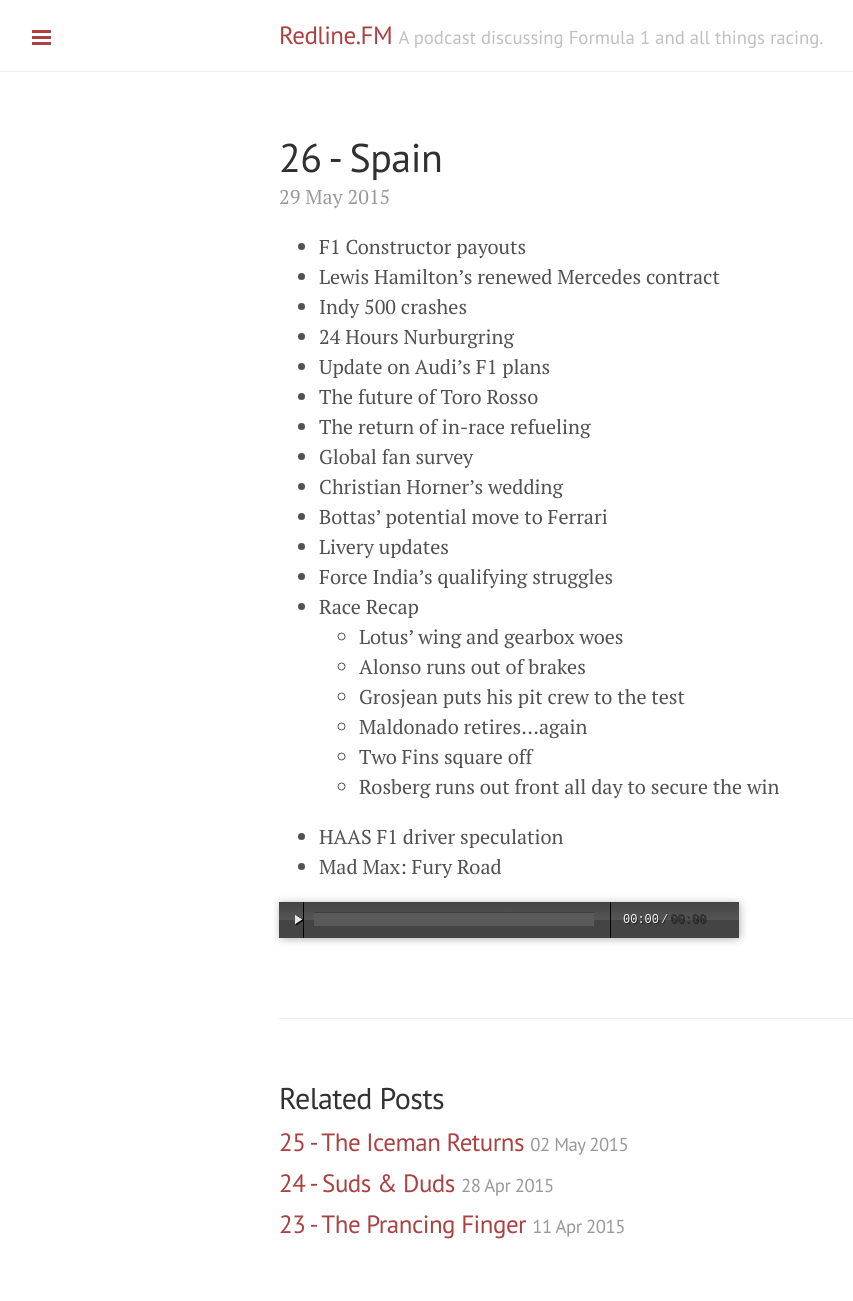
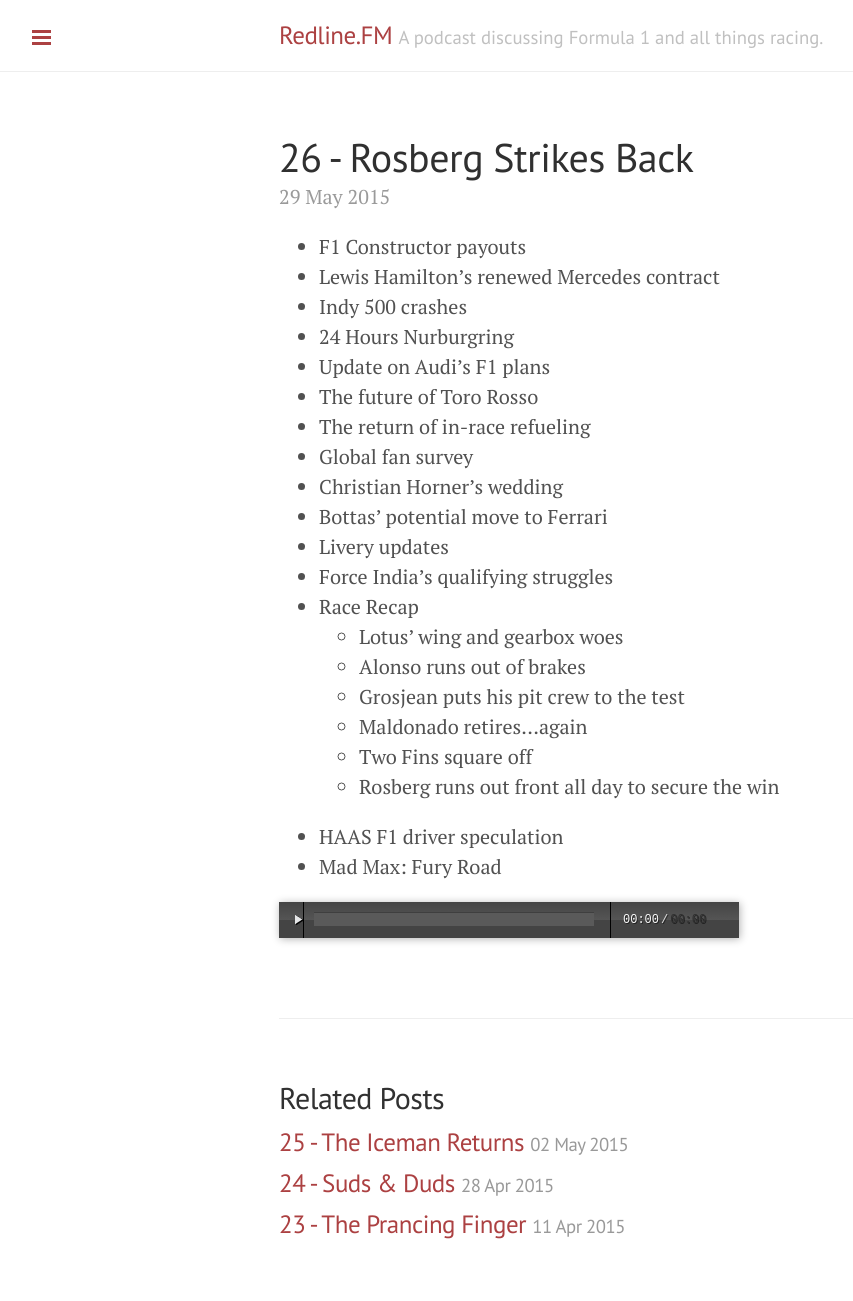
Before and after one commit to chrischernoff/apex, a Jekyll site: the page built from _posts/2015-05-29-26-rosberg-strikes-back.md, in a window 1280 px wide. Shown: the whole page, without its empty margins (1-854 px from the left). Built offline with Jekyll 4.4.1, drawn with Linux system fonts in a browser that asks for light colours; Markdown is read by kramdown in place of the engine named in the settings.

Commit message:
Update and rename 2015-05-29-26-spain.md to 2015-05-29-26-rosberg-strikes-back.md

```diff
--- a/_posts/2015-05-29-26-spain.md
+++ b/_posts/2015-05-29-26-rosberg-strikes-back.md
@@ -1,6 +1,6 @@
 ---
 layout: post
-title: 26 - Spain
+title: 26 - Rosberg Strikes Back
 summary: Spanish GP Recap
 audio: http://traffic.libsyn.com/redlinefm/s02e06_spain.mp3
 size: 5021991
```
